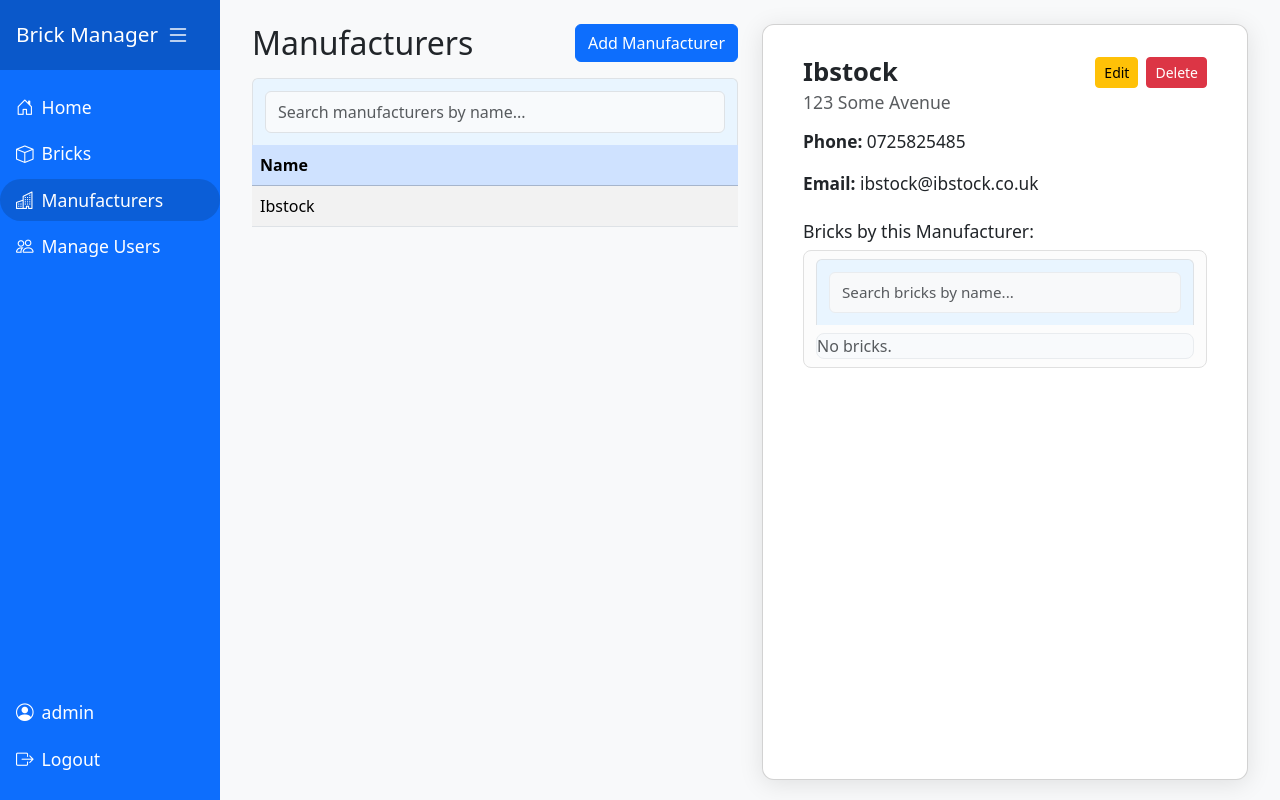
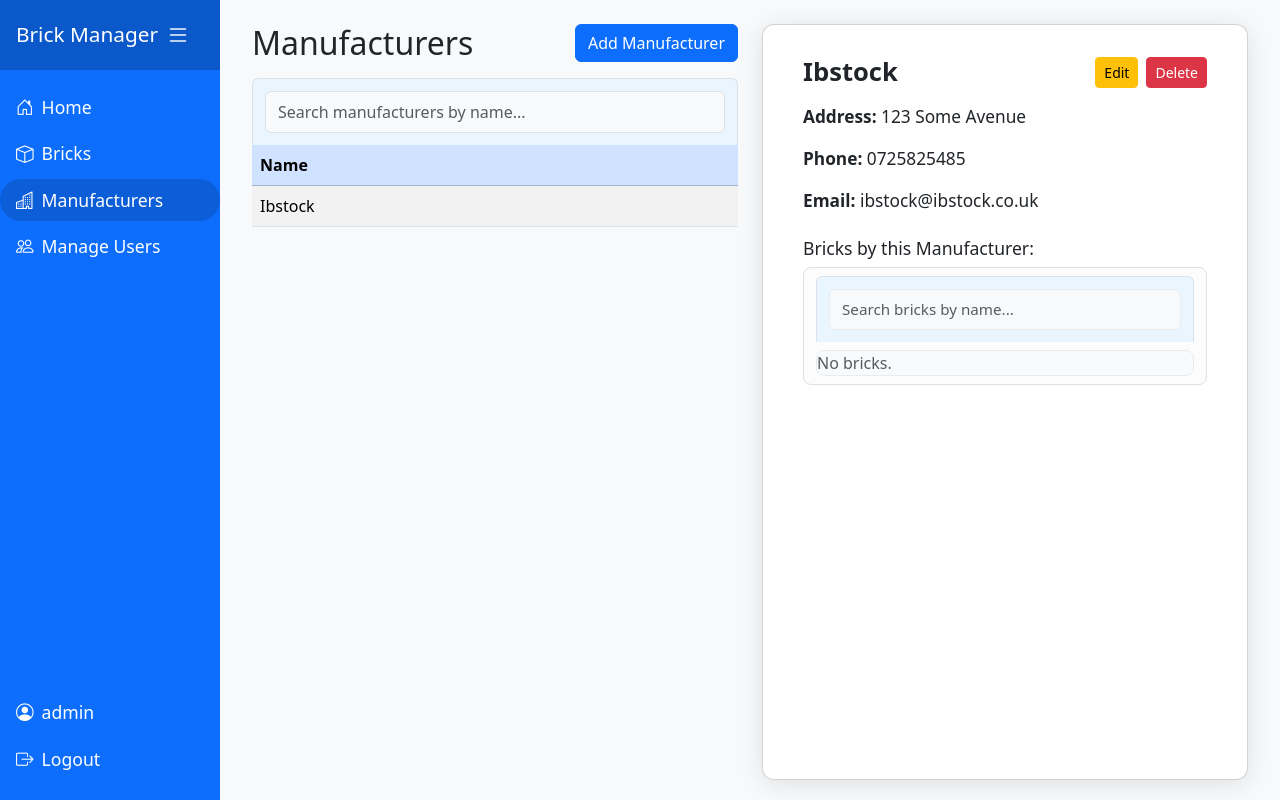
Before and after one commit to MUsmanaSaeed/software-engineering-and-and-agile, a Flask app: page /manufacturers/1 in a window 1280 px wide. Run offline with Flask 3, Linux system fonts and the light colour scheme; a user stored in the database is signed in.

Commit message:
Refactor manufacturer model: make address field optional and update related templates for improved user experience

```diff
--- a/manufacturers.py
+++ b/manufacturers.py
@@ -35,8 +35,8 @@ def addManufacturer():
         address = request.form['address']
         phoneNo = request.form.get('phoneNo', '')
         email = request.form.get('email', '')
-        if not name or not address:
-            flash('All fields are required.', 'danger')
+        if not name:
+            flash('Name is required.', 'danger')
             return render_template('add_manufacturer.html')
         # Duplicate name check (case-insensitive)
         existing = Manufacturer.query.filter(db.func.lower(Manufacturer.name) == name.lower()).first()
--- a/models.py
+++ b/models.py
@@ -11,7 +11,7 @@ class User(db.Model):
 class Manufacturer(db.Model):
     id = db.Column(db.Integer, primary_key=True)
     name = db.Column(db.String(150), nullable=False, unique=True)
-    address = db.Column(db.String(250), nullable=False)
+    address = db.Column(db.String(250), nullable=True)
     phoneNo = db.Column(db.String(50), nullable=True)
     email = db.Column(db.String(120), nullable=True)
     bricks = db.relationship('Brick', backref='manufacturer', lazy=True)
--- a/static/manufacturers.js
+++ b/static/manufacturers.js
@@ -69,6 +69,10 @@ document.addEventListener('DOMContentLoaded', function() {
             document.getElementById('detail-m-address').textContent = m.address;
             document.getElementById('detail-m-phone').textContent = m.phoneNo || '';
             document.getElementById('detail-m-email').textContent = m.email || '';
+            // Set edit link href
+            if (editLink) {
+                editLink.href = `/edit_manufacturer/${m.id}`;
+            }
             // Bricks list
             const brickList = document.getElementById('detail-m-bricks');
             brickList.innerHTML = '';
@@ -145,6 +149,10 @@ document.addEventListener('DOMContentLoaded', function() {
             document.getElementById('detail-m-address').textContent = m.address;
             document.getElementById('detail-m-phone').textContent = m.phoneNo || '';
             document.getElementById('detail-m-email').textContent = m.email || '';
+            // Set edit link href
+            if (editLink) {
+                editLink.href = `/edit_manufacturer/${m.id}`;
+            }
             // Bricks list
             const brickList = document.getElementById('detail-m-bricks');
             brickList.innerHTML = '';
--- a/templates/add_manufacturer.html
+++ b/templates/add_manufacturer.html
@@ -15,7 +15,7 @@
                     </div>
                     <div class="mb-3">
                         <label class="form-label">Address</label>
-                        <input type="text" name="address" class="form-control" value="{{ manufacturer.address if manufacturer else '' }}" required>
+                        <input type="text" name="address" class="form-control" value="{{ manufacturer.address if manufacturer else '' }}">
                     </div>
                     <div class="mb-3">
                         <label class="form-label">Phone Number</label>
--- a/templates/edit_manufacturer.html
+++ b/templates/edit_manufacturer.html
@@ -13,7 +13,7 @@
                     </div>
                     <div class="mb-3">
                         <label class="form-label">Address</label>
-                        <input type="text" name="address" class="form-control" value="{{ manufacturer.address }}" required>
+                        <input type="text" name="address" class="form-control" value="{{ manufacturer.address }}">
                     </div>
                     <div class="mb-3">
                         <label class="form-label">Phone Number</label>
--- a/templates/manufacturers.html
+++ b/templates/manufacturers.html
@@ -54,9 +54,8 @@
                     </div>
                     {% endif %}
                 </div>
-                <h6 class="card-subtitle mb-2 text-muted" id="detail-m-address"></h6>
-                <button id="back-to-manufacturer-btn" class="btn btn-secondary btn-sm mb-3" style="display:none; width: fit-content;">Back to Manufacturer</button>
                 <ul class="list-group list-group-flush mb-0">
+                    <li class="list-group-item"><strong>Address:</strong> <span id="detail-m-address"></span></li>
                     <li class="list-group-item"><strong>Phone:</strong> <span id="detail-m-phone"></span></li>
                     <li class="list-group-item"><strong>Email:</strong> <span id="detail-m-email"></span></li>
                 </ul>
```
Also changed, not shown: instance/bricks.db.
